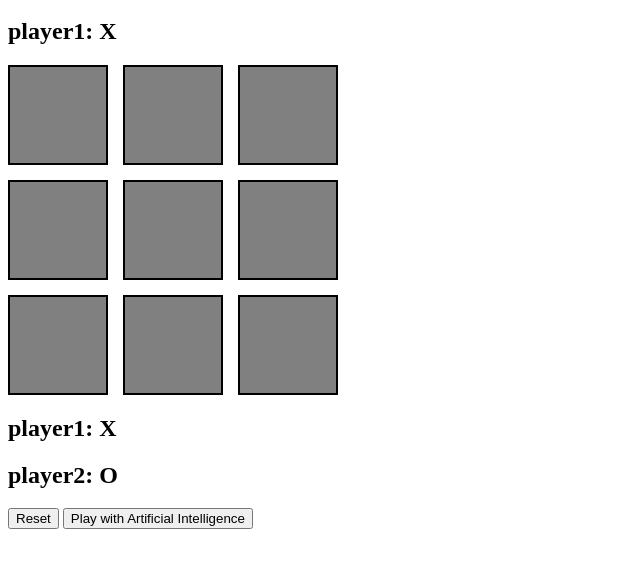
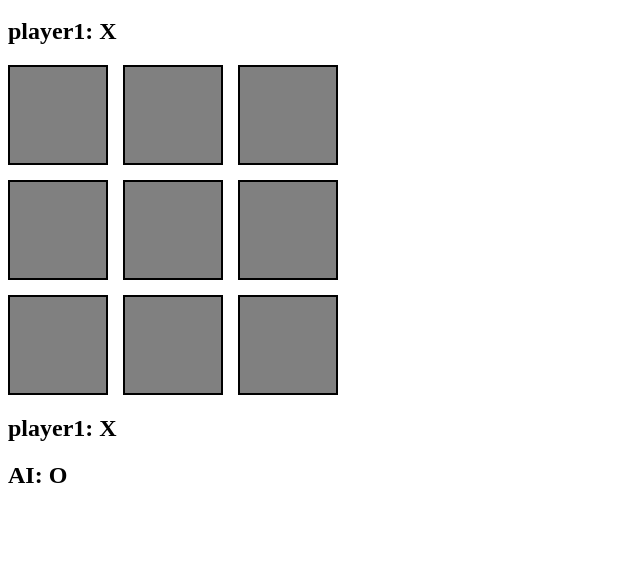
Before and after one commit to TanmayPrajapati/tic_tac_toe_minimax, a plain HTML site: page index.html in a window 1280 px wide. Shown: the part 100-668 px from the top of the page, without its empty margins (0-640 px from the left). Drawn offline with Linux system fonts and the light colour scheme.

Commit message:
Update index.html

```diff
--- a/index.html
+++ b/index.html
@@ -21,11 +21,9 @@
 </div>
 
 <h2>player1: X</h2>
-<h2>player2: O</h2>
+<h2>AI: O</h2>
 
-<button id="reset" onclick="reset()">Reset</button>
 
-<button id = "playComputer" onclick="playWithAi()">Play with Artificial Intelligence</button>
 
 <script src="./index.js"></script>
 </body>
```
